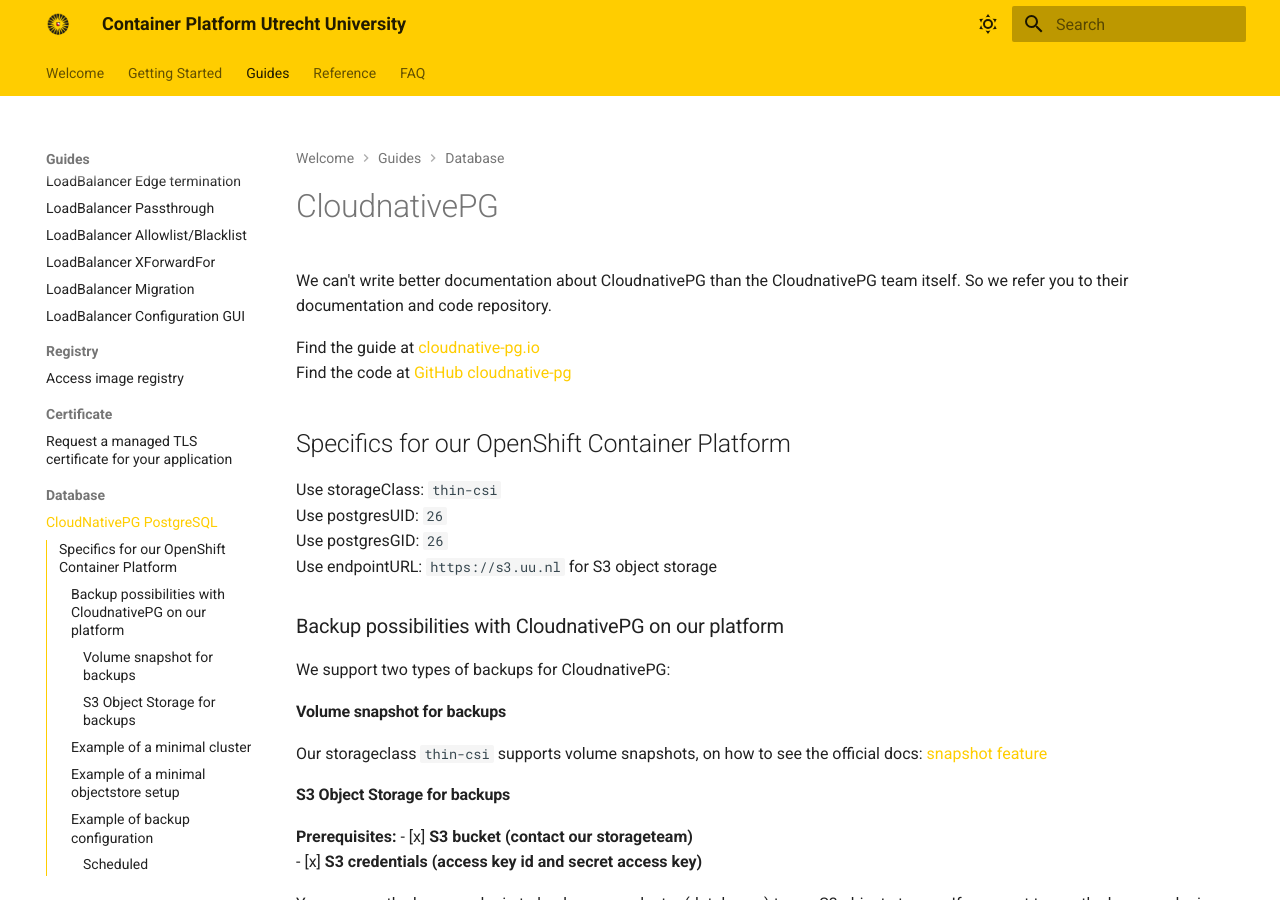
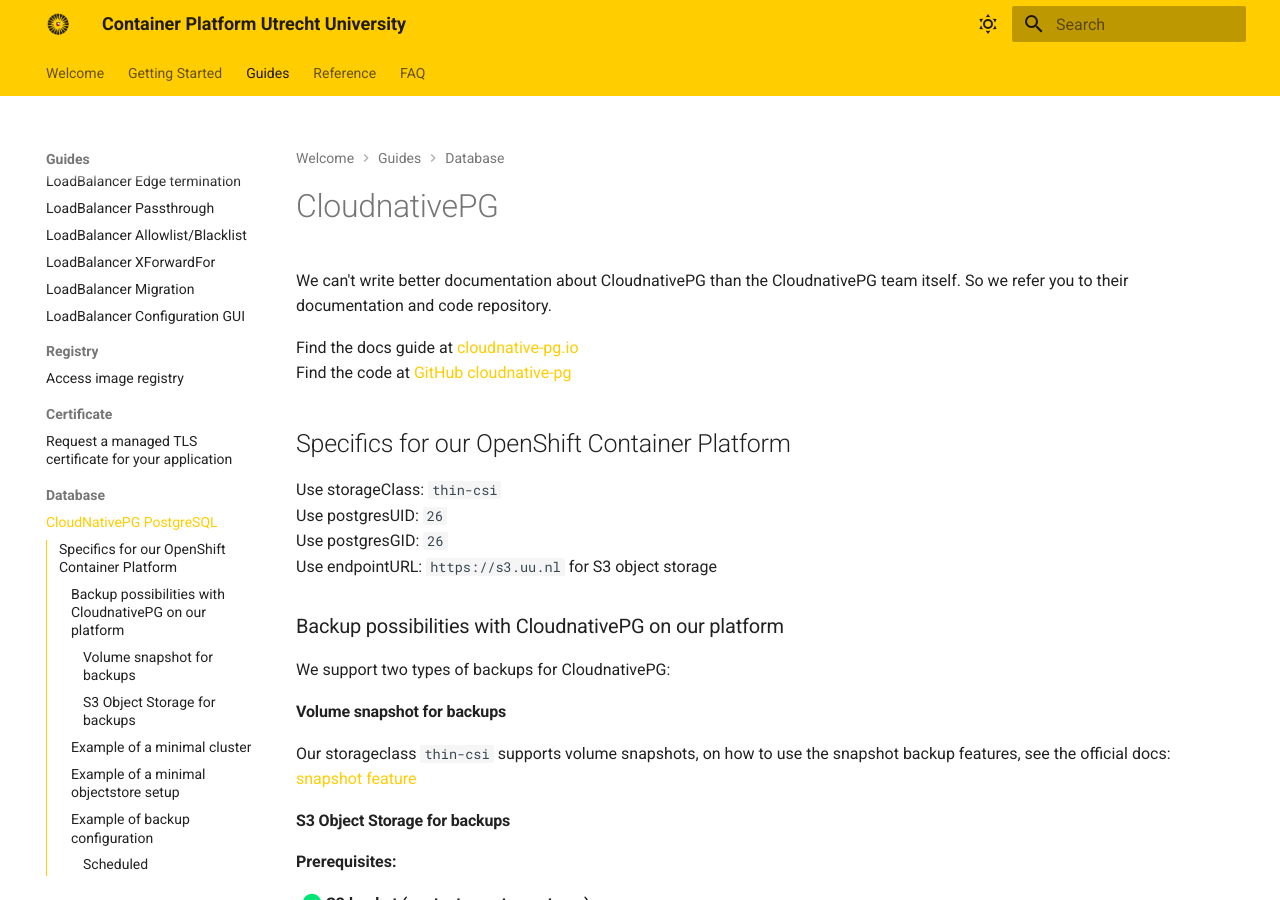
Before and after one commit to UtrechtUniversity/containerplatform-docs, an MkDocs documentation site: the page built from docs/content/guides/cloudnativepg-operator.md, in a window 1280 px wide and 900 px high. Built offline with MkDocs 1.6.1 and Material for MkDocs 9.7.7, drawn with Linux system fonts in a browser that asks for light colours.

Commit message:
align the prerequis
Signed-off-by: Rene Hoos <r.w.a.hoos@uu.nl>

```diff
--- a/docs/content/guides/cloudnativepg-operator.md
+++ b/docs/content/guides/cloudnativepg-operator.md
@@ -3,7 +3,7 @@
 We can't write better documentation about CloudnativePG than the CloudnativePG team itself.
 So we refer you to their documentation and code repository.
 
-Find the guide at <a href="https://cloudnative-pg.io/documentation/1.27/" target="_blank">cloudnative-pg.io</a>
+Find the docs guide at <a href="https://cloudnative-pg.io/documentation/1.27/" target="_blank">cloudnative-pg.io</a>
 Find the code at <a href="https://github.com/cloudnative-pg" target="_blank">GitHub cloudnative-pg</a>
 
 ## Specifics for our OpenShift Container Platform
@@ -16,9 +16,10 @@
 ### Backup possibilities with CloudnativePG on our platform
 We support two types of backups for CloudnativePG:
 #### Volume snapshot for backups
-Our storageclass `thin-csi` supports volume snapshots, on how to see the official docs: <a href="https://cloudnative-pg.io/documentation/1.27/appendixes/backup_volumesnapshot/#about-standard-volume-snapshots" target="_blank">snapshot feature</a>
+Our storageclass `thin-csi` supports volume snapshots, on how to use the snapshot backup features, see the official docs: <a href="https://cloudnative-pg.io/documentation/1.27/appendixes/backup_volumesnapshot/#about-standard-volume-snapshots" target="_blank">snapshot feature</a>
 #### S3 Object Storage for backups
 <b>Prerequisites:</b>
+
 - [x] **S3 bucket (contact our storageteam)**
 - [x] **S3 credentials (access key id and secret access key)**
 
```
